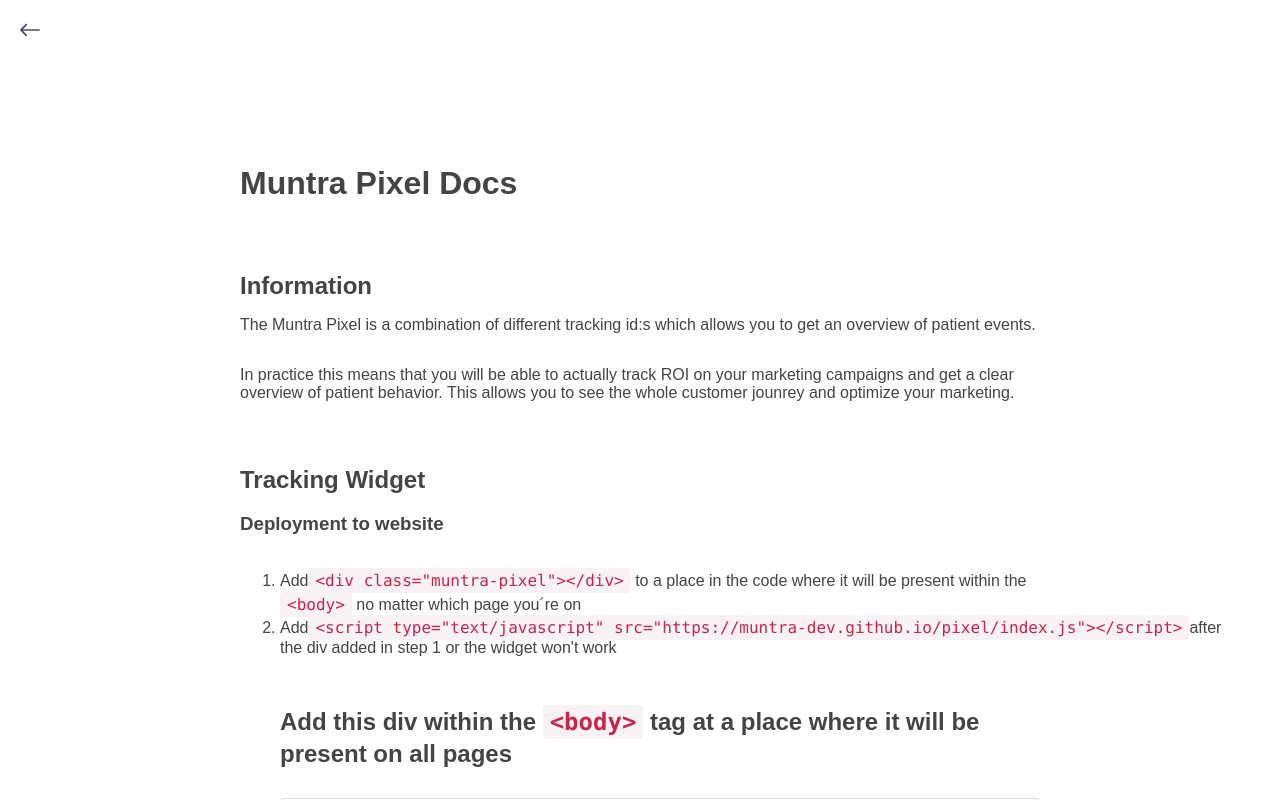
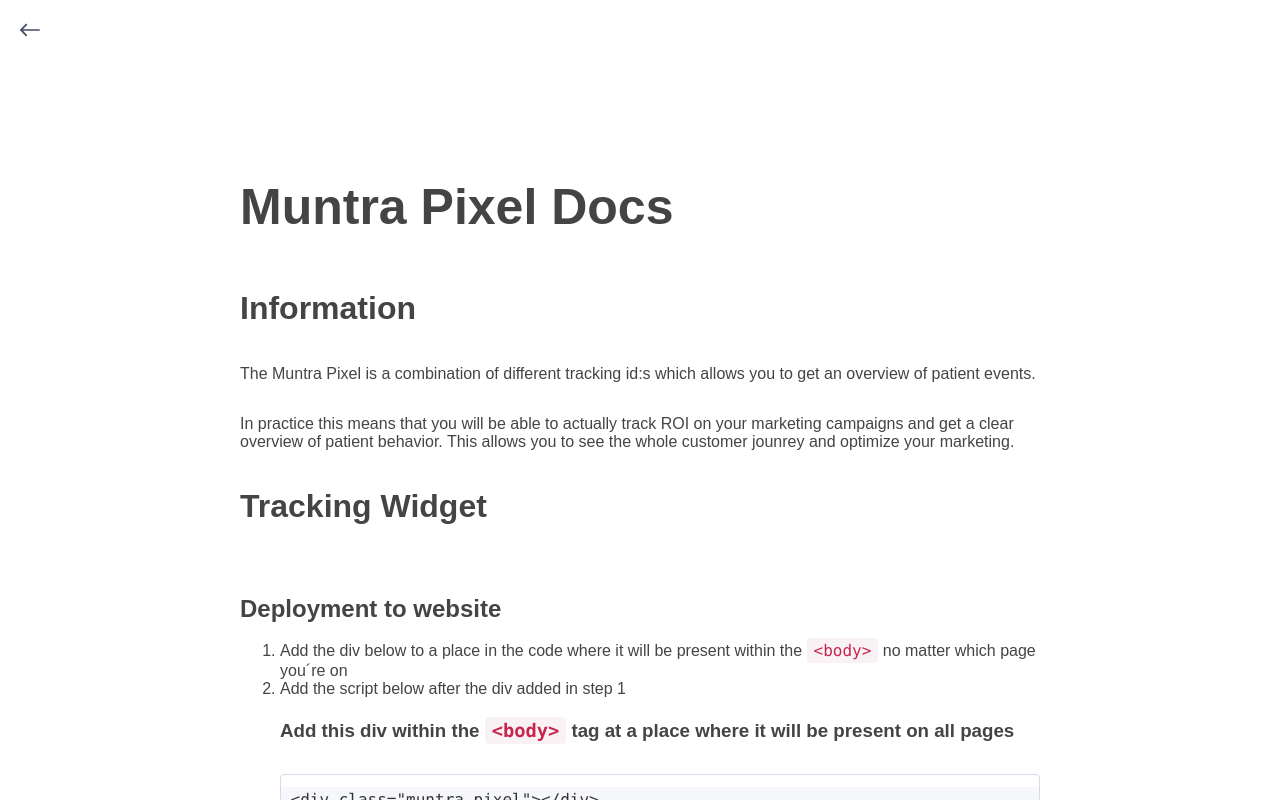
Before and after one commit to muntra-dev/muntra-docs, a React (Create React App) app: page / in a window 1280 px wide. Both pictures are taken after a click on the button "Muntra Pixel". Shown: the top 800 px of the page. Built offline with nearby package versions, Linux system fonts and the light colour scheme.

Commit message:
Restructuring

```diff
--- a/src/components/App.js
+++ b/src/components/App.js
@@ -45,7 +45,7 @@
               className='SelectButton'
               onClick={() => setShowBooking(true)}
             >
-              Bokningswidget
+              Booking Widget
             </button>
           </div>
           <div className='flexCol justAndAlignCenter'>
@@ -54,7 +54,7 @@
               className='SelectButton'
               onClick={() => setShowReferral(true)}
             >
-              Remisswidget
+              Referral Widget
             </button>
           </div>
         </div>
--- a/src/components/BookingWidget/index.js
+++ b/src/components/BookingWidget/index.js
@@ -15,8 +15,8 @@
     <>
       <div class='auto-margin page-body'>
         <div class='flex-column'>
-          <h1>Muntra Booking Widget Docs</h1>
-          <h2>Information</h2>
+          <h1 className='mainHeader'>Muntra Booking Widget Docs</h1>
+          <h1>Information</h1>
           <p>
             IMPORTANT: MUNTRA PERSONEL MUST WHITELIST YOUR DOMAIN FOR THE WIDGET
             TO WORK
@@ -26,6 +26,7 @@
             Muntra. This means that your patients will be able to book times or
             send booking request from your own website directly into Muntra.
           </p>
+          <h3>Deployment to website</h3>
           <h2>
             Import the widget code right before the closing body tag
             (&#x3C;/body&#x3E;)
--- a/src/components/ReferralWidget/index.js
+++ b/src/components/ReferralWidget/index.js
@@ -13,8 +13,8 @@
   return (
     <div className='auto-margin page-body'>
       <div className='flex-column'>
-        <h1>Muntra Referral Widget Docs</h1>
-        <h2>Information</h2>
+        <h1 className='mainHeader'>Muntra Referral Widget Docs</h1>
+        <h1>Information</h1>
         <p>
           IMPORTANT: MUNTRA PERSONEL MUST WHITELIST YOUR DOMAIN FOR THE WIDGET
           TO WORK
@@ -24,10 +24,35 @@
           Muntra. This means that caregivers will be able to send you digital
           remittances via your own website directly to your clinic in Muntra.
         </p>
-        <h2>
-          Import the widget code right before the closing body tag
-          (&#x3C;/body&#x3E;)
-        </h2>
+        <h2>Deployment to website</h2>
+        <ol>
+          <li className='has-line-data' data-line-start={8} data-line-end={9}>
+            Add the div below to the place on the website where you want the
+            widget
+          </li>
+          <li className='has-line-data' data-line-start={9} data-line-end={10}>
+            Add the script below to right before the closing body tag
+          </li>
+        </ol>
+
+        <div className='flex-column'>
+          <h3>Widget placement example</h3>
+          <pre>
+            <code
+              className='has-line-data'
+              data-line-start={12}
+              data-line-end={17}
+            >
+              &#x3C;div class=&#x22;muntra-referral-widget&#x22;
+              muntra_clinic_id=&#x22;1&#x22;&#x3E;&#x3C;/div&#x3E;
+            </code>
+          </pre>
+          <div className='muntra-referral-widget' muntra_clinic_id='1'></div>
+        </div>
+        <h3>
+          Import the widget code with the script right before the closing body
+          tag (&#x3C;/body&#x3E;)
+        </h3>
         <pre>
           <code
             className='has-line-data'
@@ -39,20 +64,7 @@
           </code>
         </pre>
       </div>
-      <div className='flex-column'>
-        <h2>Widget placement example</h2>
-        <pre>
-          <code
-            className='has-line-data'
-            data-line-start={12}
-            data-line-end={17}
-          >
-            &#x3C;div class=&#x22;muntra-referral-widget&#x22;
-            muntra_clinic_id=&#x22;1&#x22;&#x3E;&#x3C;/div&#x3E;
-          </code>
-        </pre>
-        <div className='muntra-referral-widget' muntra_clinic_id='1'></div>
-      </div>
+
       <>
         {" "}
         <h1 className='code-line' data-line-start={0} data-line-end={1}>
--- a/src/components/TrackingWidget/index.js
+++ b/src/components/TrackingWidget/index.js
@@ -4,8 +4,8 @@
   return (
     <div className='auto-margin page-body'>
       <div className='flex-column'>
-        <h1>Muntra Pixel Docs</h1>
-        <h2>Information</h2>
+        <h1 className='mainHeader'>Muntra Pixel Docs</h1>
+        <h1>Information</h1>
         <p>
           The Muntra Pixel is a combination of different tracking id:s which
           allows you to get an overview of patient events.
@@ -16,37 +16,28 @@
           This allows you to see the whole customer jounrey and optimize your
           marketing.
         </p>
-        <h2>Tracking Widget</h2>
+        <h1>Tracking Widget</h1>
 
-        <h3 className='code-line' data-line-start={7} data-line-end={8}>
-          Deployment to website
-        </h3>
+        <h2>Deployment to website</h2>
         <ol>
           <li className='has-line-data' data-line-start={8} data-line-end={9}>
-            Add
-            <code>&lt;div class="muntra-pixel"&gt;&lt;/div&gt;</code> to a place
-            in the code where it will be present within the{" "}
-            <code>&lt;body&gt;</code> no matter which page you´re on
+            Add the div below to a place in the code where it will be present
+            within the <code>&lt;body&gt;</code> no matter which page you´re on
           </li>
           <li className='has-line-data' data-line-start={9} data-line-end={10}>
-            Add
-            <code>
-              &lt;script type="text/javascript"
-              src="https://muntra-dev.github.io/pixel/index.js"&gt;&lt;/script&gt;
-            </code>
-            after the div added in step 1 or the widget won't work
+            Add the script below after the div added in step 1
           </li>
-          <h2>
+          <h3>
             Add this div within the <code>&lt;body&gt;</code> tag at a place
             where it will be present on all pages
-          </h2>
+          </h3>
           <pre>
             <code>&lt;div class="muntra-pixel"&gt;&lt;/div&gt;</code>
           </pre>
-          <h2>
+          <h3>
             Important! Import the widget code right before the closing body tag
             (&#x3C;/body&#x3E;)
-          </h2>
+          </h3>
           <pre>
             <code class='has-line-data' data-line-start='32' data-line-end='34'>
               &#x3C;script type=&#x22;text/javascript&#x22;
--- a/src/index.css
+++ b/src/index.css
@@ -93,6 +93,10 @@
   width: auto;
 }
 
+.mainHeader {
+  font-size: 50px;
+}
+
 .muntraBackground {
   background-image: url(./assets/MuntraBackground.png);
   background-size: cover;
```
